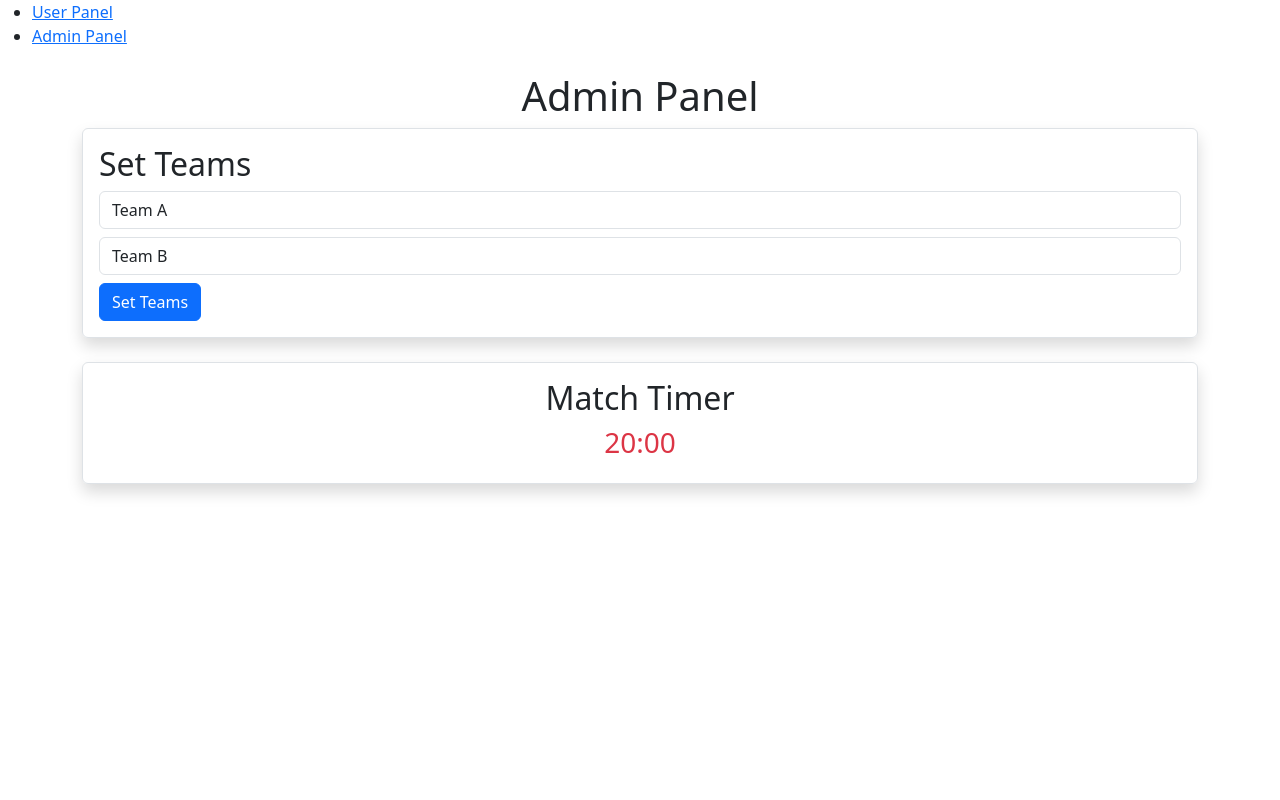
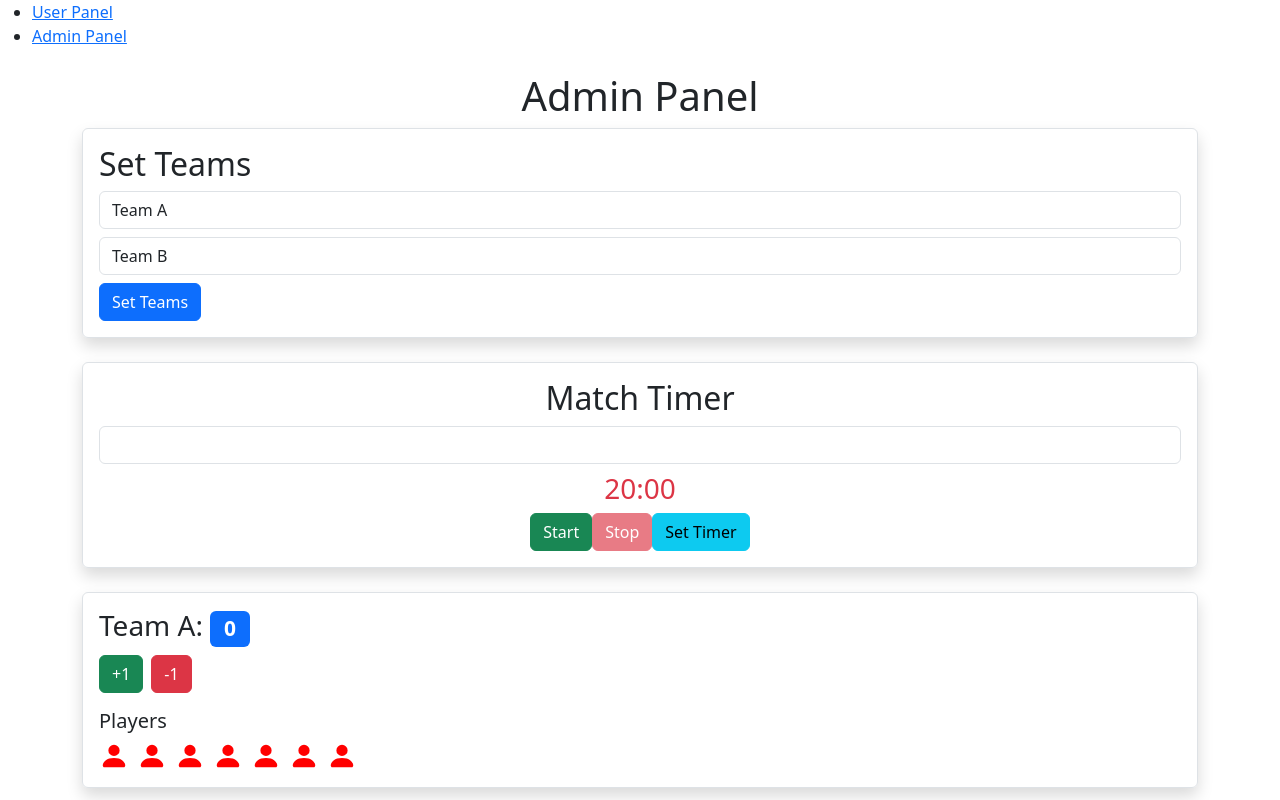
Before and after one commit to DarkModeee/kabaddiLiveScoreboard, a React (Create React App) app: page /admin in a window 1280 px wide. Shown: the top 800 px of the page. Built offline with nearby package versions, Linux system fonts and the light colour scheme.

Commit message:
Resolved merge conflicts

```diff
--- a/src/components/AdminPanel.js
+++ b/src/components/AdminPanel.js
@@ -21,7 +21,53 @@ const AdminPanel = () => {
       setScores(response.data.scores);
       setPlayers(response.data.players);
     } catch (error) {
-      alert("Error setting teams: " + error.message);
+      alert("Error setting teams: " + error.message); // Show user-friendly error
+    }
+  };
+
+  const handleUpdateScore = async (team, delta) => {
+    try {
+      const response = await axios.post("https://kabaddilivescoreboardbackend.onrender.com/api/scoreboard/update-score", null, {
+        params: { team, delta },
+      });
+      setScores(response.data);
+    } catch (error) {
+      alert("Error updating score: " + error.message); // Show user-friendly error
+    }
+  };
+
+  const togglePlayerStatus = async (team, index) => {
+    try {
+      const response = await axios.post("https://kabaddilivescoreboardbackend.onrender.com/api/scoreboard/toggle-player", null, {
+        params: { team, index },
+      });
+      setPlayers(response.data.players);  // Sync player state with backend
+    } catch (error) {
+      alert("Error toggling player status: " + error.message); // Show user-friendly error
+    }
+  };
+
+  const handleTimeChange = (e) => {
+    setTime(parseInt(e.target.value) * 60);
+  };
+
+  const setTimer = async () => {
+    try {
+      const response = await axios.post("https://kabaddilivescoreboardbackend.onrender.com/api/scoreboard/set-timer", null, {
+        params: { minutes: time / 60 },
+      });
+      setTime(response.data.matchTime);
+    } catch (error) {
+      alert("Error setting timer: " + error.message); // Show user-friendly error
+    }
+  };
+
+  const toggleTimer = async () => {
+    try {
+      const response = await axios.post("https://kabaddilivescoreboardbackend.onrender.com/api/scoreboard/toggle-timer");
+      setTimerRunning(response.data.timerRunning);
+    } catch (error) {
+      alert("Error toggling timer: " + error.message); // Show user-friendly error
     }
   };
 
@@ -34,18 +80,8 @@ const AdminPanel = () => {
       clearInterval(intervalRef.current);
     }
 
-    return () => clearInterval(intervalRef.current);
+    return () => clearInterval(intervalRef.current); // Cleanup on unmount or when timerRunning changes
   }, [timerRunning]);
-
-  // Keep-alive mechanism to prevent backend from sleeping
-  useEffect(() => {
-    const keepAliveInterval = setInterval(() => {
-      fetch("https://kabaddilivescoreboardbackend.onrender.com/keep-alive")
-        .catch((err) => console.error("Keep-alive failed", err));
-    }, 300000); // Every 5 minutes
-
-    return () => clearInterval(keepAliveInterval);
-  }, []);
 
   return (
     <div className="container mt-4">
@@ -60,10 +96,38 @@ const AdminPanel = () => {
 
       <div className="mb-4 p-3 border rounded shadow text-center">
         <h2>Match Timer</h2>
-        <h3 className={timerRunning ? "text-success" : "text-danger"}>
-          {Math.floor(time / 60)}:{(time % 60).toString().padStart(2, "0")}
-        </h3>
+        <input type="number" className="form-control mb-2"  onChange={handleTimeChange} />
+        <h3 className={timerRunning ? "text-success" : "text-danger"}>{Math.floor(time / 60)}:{(time % 60).toString().padStart(2, "0")}</h3>
+        <button className="btn btn-success" onClick={toggleTimer} disabled={timerRunning}>Start</button>
+        <button className="btn btn-danger" onClick={toggleTimer} disabled={!timerRunning}>Stop</button>
+        <button className="btn btn-info" onClick={setTimer}>Set Timer</button>
       </div>
+
+      {[team1, team2].map((team) => (
+        <div key={team} className="mb-4 p-3 border rounded shadow">
+          <h3>{team}: <span className="badge bg-primary">{scores[team]}</span></h3>
+          <button className="btn btn-success me-2" onClick={() => handleUpdateScore(team, 1)}>+1</button>
+          <button className="btn btn-danger" onClick={() => handleUpdateScore(team, -1)}>-1</button>
+
+          <div className="mt-3">
+            <h5>Players</h5>
+            <div className="d-flex gap-2">
+              {players[team]?.map((active, index) => (
+               <BsPersonFill
+                 key={index}
+                 size={30}
+                 style={{
+                   cursor: "pointer",
+                   color: active ? "gray" : "red",
+                   border: index === 0 && active ? "2px solid green" : "none", // Highlight first player
+                 }}
+                 onClick={() => togglePlayerStatus(team, index)}
+               />
+              ))}
+            </div>
+          </div>
+        </div>
+      ))}
     </div>
   );
 };
--- a/src/components/UserPanel.js
+++ b/src/components/UserPanel.js
@@ -17,6 +17,9 @@ const UserPanel = () => {
     const stompClient = new Client({
       webSocketFactory: () => socket,
       debug: (str) => console.log(str),
+      reconnectDelay: 5000, // Retry connection every 5s
+      heartbeatIncoming: 4000, // Check if server is alive
+      heartbeatOutgoing: 4000,
       onConnect: () => {
         console.log("Connected to WebSocket");
 
@@ -27,33 +30,24 @@ const UserPanel = () => {
           setScores(updatedData.scores || {});
           setTeams(updatedData.teams || {});
           setPlayers(updatedData.players || {});
-          setTime(updatedData.matchTime ?? 0); // Default time to 0 (shows "00:00")
+          setTime(updatedData.matchTime ?? 0);
           setTimerRunning(updatedData.timerRunning || false);
         });
       },
-      onStompError: (frame) => console.error("Stomp error:", frame),
+      onStompError: (frame) => console.error("STOMP Error:", frame),
     });
 
     stompClient.activate();
 
     return () => {
-      if (stompClient && stompClient.active) {
-        stompClient.deactivate().then(() =>
-          console.log("WebSocket Disconnected")
-        );
+      if (stompClient.active) {
+        stompClient.deactivate().then(() => console.log("WebSocket Disconnected"));
       }
     };
   }, []);
 
-  // Keep-alive mechanism to prevent backend from sleeping
-  useEffect(() => {
-    const keepAliveInterval = setInterval(() => {
-      fetch("https://kabaddilivescoreboardbackend.onrender.com/keep-alive")
-        .catch((err) => console.error("Keep-alive failed", err));
-    }, 300000); // Every 5 minutes
 
-    return () => clearInterval(keepAliveInterval); // Cleanup on unmount
-  }, []);
+
 
   const formatTime = (seconds) => {
     const min = Math.floor(seconds / 60);
```
